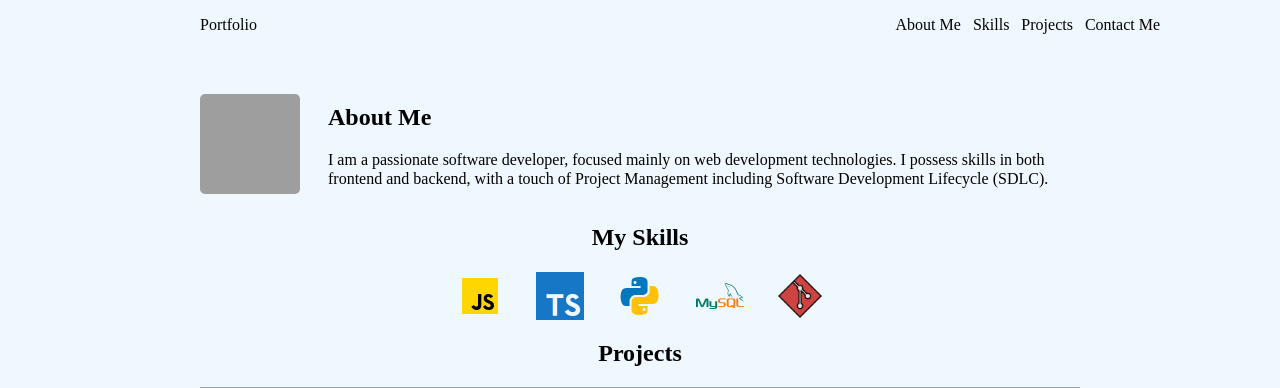
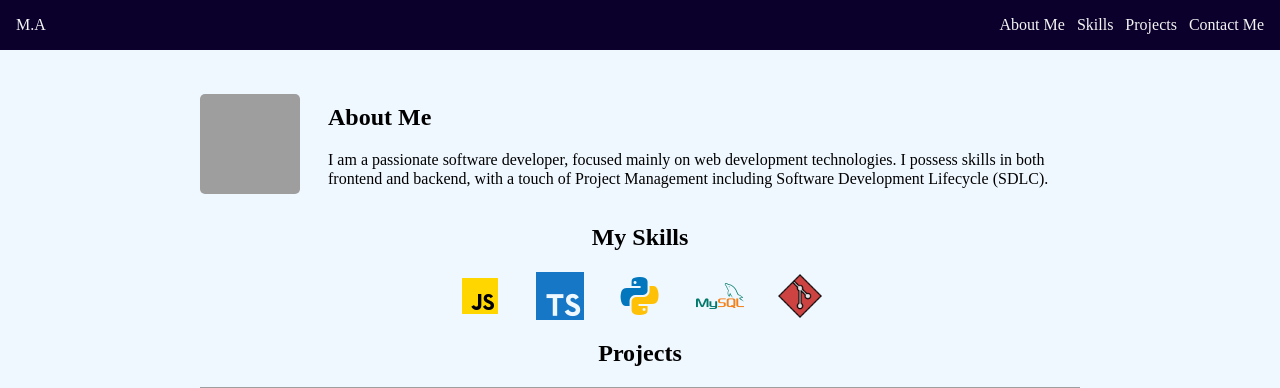
Before and after one commit to AdongoJr2/alx_capstone_project, a Flask app: page / in a window 1280 px wide. Shown: the top 388 px of the page. Run offline with Flask 3, Linux system fonts and the light colour scheme; some web fonts are replaced; grey boxes are pictures that could not be loaded.

Commit message:
Style the top nav

```diff
--- a/static/styles/main.css
+++ b/static/styles/main.css
@@ -4,21 +4,8 @@
 
 body {
   background-color: aliceblue;
-  margin: 0 200px;
   font-family: 'Andada Pro', serif;
   /* font-family: 'JetBrains Mono', monospace; */
-}
-
-@media all and (max-width: 480px) {
-  body {
-    margin: 0 8px;
-  }
-}
-
-@media all and (min-width: 481px) and (max-width: 768px) {
-  body {
-    margin: 0 48px;
-  }
 }
 
 .nav {
@@ -26,29 +13,27 @@ body {
   justify-content: space-between;
   align-items: center;
   overflow: hidden;
+  background-color: rgb(11 0 43);
+  padding: 0 16px;
+}
+
+@media all and (max-width: 480px) {
+  .nav {
+    padding: 0 8px;
+  }
+}
+
+@media all and (min-width: 481px) and (max-width: 768px) {
+  .nav {
+    padding: 0 12px;
+  }
 }
 
 .sticky {
   position: fixed;
   top: 0;
-  width: 75%;
+  width: 100%;
   z-index: 1;
-}
-
-@media all and (max-width: 480px) {
-
-  .nav,
-  .sticky {
-    width: 95%;
-  }
-}
-
-@media all and (min-width: 481px) and (max-width: 768px) {
-
-  .nav,
-  .sticky {
-    width: 88%;
-  }
 }
 
 .sticky+.main {
@@ -61,8 +46,30 @@ body {
   gap: 12px;
 }
 
+.nav .my-portfolio {
+  color: whitesmoke;;
+}
+
+.nav>.nav-links a {
+  color: whitesmoke;
+}
+
 .main {
   margin-top: 24px;
+  margin-left: 200px;
+  margin-right: 200px;
+}
+
+@media all and (max-width: 480px) {
+  .main {
+    margin: 0 8px;
+  }
+}
+
+@media all and (min-width: 481px) and (max-width: 768px) {
+  .main {
+    margin: 0 48px;
+  }
 }
 
 .about-me {
--- a/templates/index.html
+++ b/templates/index.html
@@ -23,13 +23,21 @@
   <body>
     <nav class="nav">
       <div class="my-portfolio">
-        <p>Portfolio</p>
+        <p>M.A</p>
       </div>
       <ul class="nav-links">
-        <li>About Me</li>
-        <li>Skills</li>
-        <li>Projects</li>
-        <li>Contact Me</li>
+        <li>
+          <a>About Me</a>
+        </li>
+        <li>
+          <a>Skills</a>
+        </li>
+        <li>
+          <a>Projects</a>
+        </li>
+        <li>
+          <a>Contact Me</a>
+        </li>
       </ul>
     </nav>
 
```
